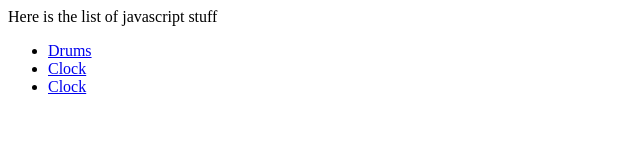
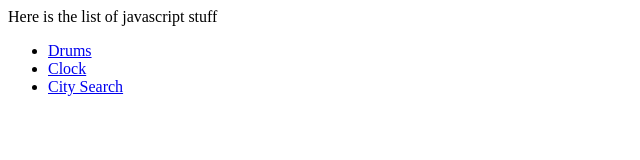
Before and after one commit to Keaws/Keaws.github.io, a plain HTML site: page index.html in a window 1280 px wide. Shown: the full height of the page, 0-640 px from the left. Drawn offline with Linux system fonts and the light colour scheme.

Commit message:
Fix anchor text

```diff
--- a/index.html
+++ b/index.html
@@ -13,7 +13,7 @@
 			<ul>
 				<li><a href="./drums/index.html">Drums</a></li>
 				<li><a href="./clock/index.html">Clock</a></li>
-				<li><a href="./city-search/index.html">Clock</a></li>
+				<li><a href="./city-search/index.html">City Search</a></li>
 			</ul>
 		</section>
 	</main>
```
